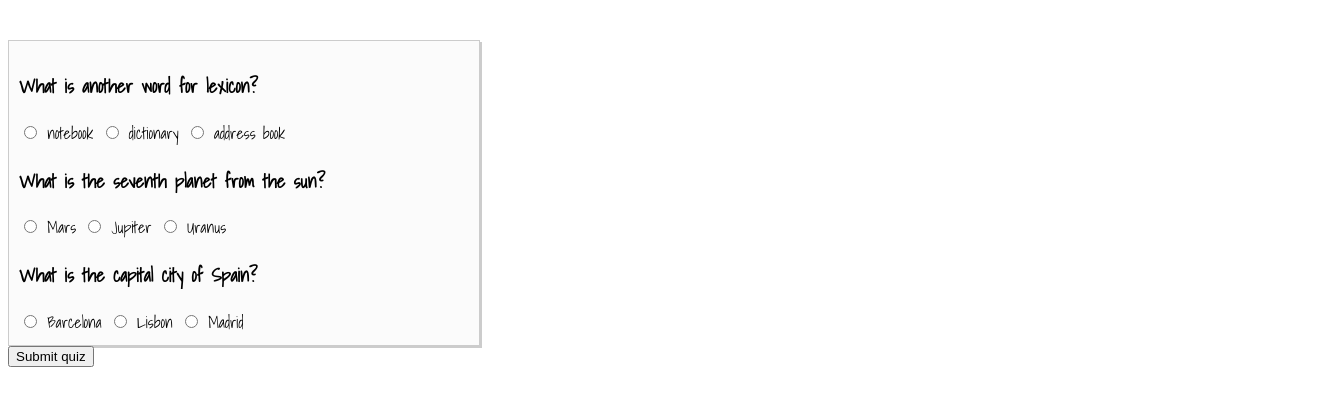
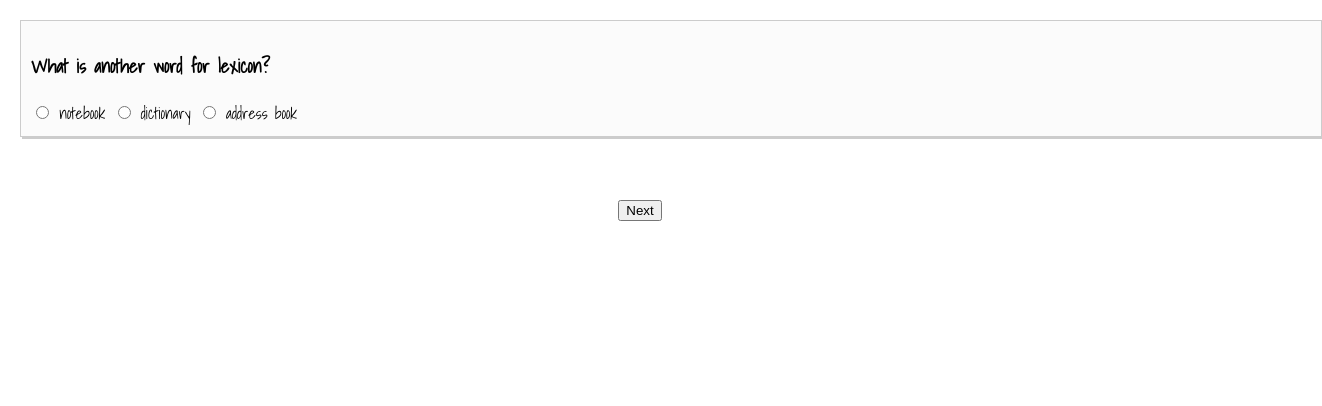
Before and after one commit to BraMi-code/quiz-game, a plain HTML site: page index.html in a window 1280 px wide. Shown: the whole page, 1322 px wide, since content can reach past the window. Drawn offline with Linux system fonts and the light colour scheme.

Commit message:
Slide navigation fix

```diff
--- a/index.html
+++ b/index.html
@@ -15,14 +15,16 @@
         <source src="sounds/wrong-answer.wav">
     </audio>
 
-    <div id="quiz-container" class="quiz-container">
-       <div id="quiz" class="question"></div>
-       <button id="submit">Submit quiz</button>
-       <div id="results"></div>
+    <div id="quiz-container">
+       <div id="quiz"></div>
+    </div>
+    <div class="nav-buttons">
+        <button id="previousQuestion">Previous</button>
+        <button id="nextQuestion">Next</button>
+        <button id="submit">Submit quiz</button>
+        <div id="results"></div>
     </div>
 
-    <button id="nextQuestion">Next</button>
-    <button id="previousQuestion">Previous</button>
 
     <script src="script.js"></script>
 </body>
--- a/script.js
+++ b/script.js
@@ -35,13 +35,6 @@ const resultsContainer = document.getElementById('results');
 const submitButton =  document.getElementById('submit');
 submitButton.addEventListener('click', showResults);
 
-const nextQuestion = document.getElementById('nextQuestion');
-nextQuestion.addEventListener('click', showNextSlide);
-
-const previousQuestion = document.getElementById('previousQuestion');
-previousQuestion.addEventListener('click', showPrevSlide);
-
-
 /* SOUND
 var mySound = document.getElementById('correct-answer');
 var correctAnswer = document.getElementById('correctAns');
@@ -75,8 +68,10 @@ function playQuiz(quizQuestions) {
             );
         }
         output.push(
-            `<h3> ${currentQuestion.question} </h3>
-            <div class="answers"> ${answers.join('')} </div>`
+            `<div class="question slide">
+                <h3>${currentQuestion.question} </h3>
+                <div class="answers"> ${answers.join('')} </div>
+            </div>`
         );
     });
 
@@ -111,6 +106,39 @@ function showResults() {
     resultsContainer.innerHTML = `${numCorrect} out of ${quizQuestions.length}`;
 }
 
+playQuiz(quizQuestions);
+
+// Pagination
+const previousQuestnBtn = document.getElementById('previousQuestion');
+previousQuestion.addEventListener('click', showPrevSlide);
+const nextQuestBtn = document.getElementById('nextQuestion');
+nextQuestion.addEventListener('click', showNextSlide);
+
+const questSlides = document.querySelectorAll(".slide");
+let currentSlide = 0;
+
+function showSlide(numSlide) {
+    console.log(numSlide);
+    questSlides[currentSlide].classList.remove('active-slide');
+    questSlides[numSlide].classList.add('active-slide');
+    currentSlide = numSlide;
+    console.log("this is a current slide: " + numSlide);
+    if (currentSlide === 0) {
+        previousQuestnBtn.style.display = 'none';
+    }
+    else {
+        previousQuestnBtn.style.display = 'inline-block';
+    }
+    if (currentSlide === questSlides.length-1) {
+        nextQuestBtn.style.display = 'none';
+        submitButton.style.display = 'inline-block';
+    }
+    else {
+        nextQuestBtn.style.display = 'inline-block';
+        submitButton.style.display = 'none';
+    }
+}
+
 function showNextSlide() {
     console.log("next slide");
     showSlide(currentSlide + 1);
@@ -121,9 +149,4 @@ function showPrevSlide() {
     showSlide(currentSlide - 1);
 }
 
-function showSlide(number) {
-    console.log(number);
-}
-
-
-playQuiz(quizQuestions);
+showSlide(currentSlide);
--- a/style.css
+++ b/style.css
@@ -1,6 +1,7 @@
 .question {
   font-family: 'Shadows Into Light', cursive;
   width: 450px;
+  margin: 20px;
   border: 1px solid #ccc;
   background-color: #fbfbfb;
   padding: 10px;
@@ -11,6 +12,10 @@
     margin-top: 20px;
 }
 
+.nav-buttons {
+  margin: 200px;
+  text-align: center;
+}
 
 .slide{
   position: absolute;
@@ -21,12 +26,8 @@
   opacity: 0;
   transition: opacity 0.5s;
 }
+
 .active-slide{
   opacity: 1;
   z-index: 2;
 }
-  .quiz-container{
-    position: relative;
-    height: 200px;
-    margin-top: 40px;
-  }
```
Lines whose indentation alone changed are shown as unchanged.
